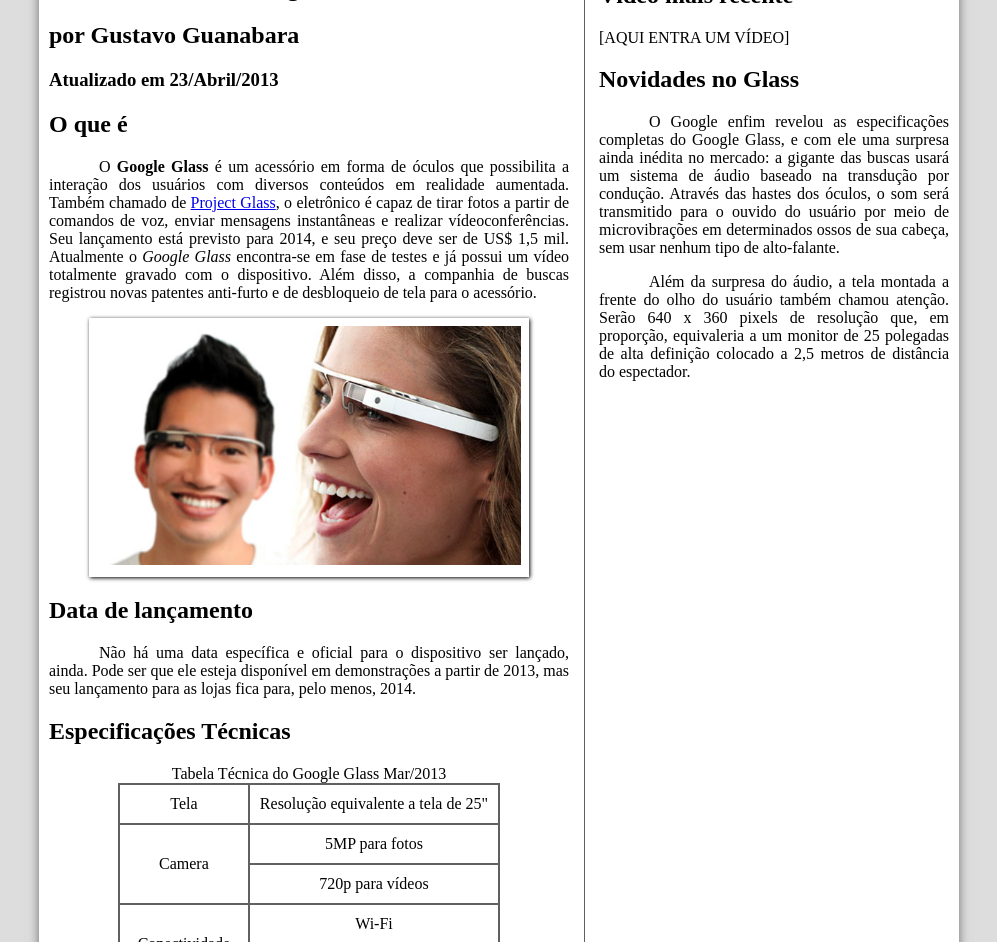
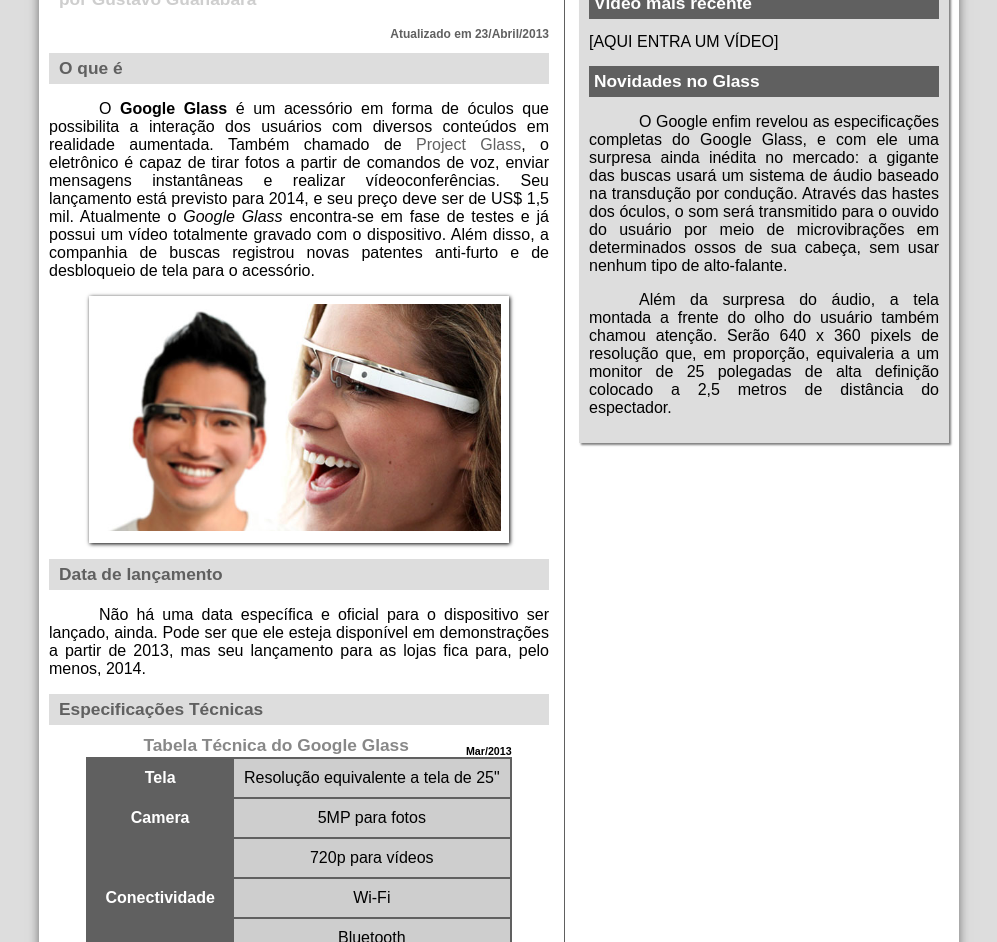
Before and after one commit to SamuelHenrique32/HTML5---Google-Glass-Site, a plain HTML site: page index.html in a window 1280 px wide. Shown: the part 261-1203 px from the top of the page, without its empty margins (141-1138 px from the left). Drawn offline with Linux system fonts and the light colour scheme.

Commit message:
Aulas 20 e 21

```diff
--- a/_css/estilo.css
+++ b/_css/estilo.css
@@ -7,13 +7,8 @@
 }
 
 body{
-    /*background-image: url("fundo.jpg");*/
+    font-family: Arial, sans-serif;
     background-color: #dddddd;
-    /*background-color: #white;*/                           /*#vermelho verde azul (2 digitos para cada)*/
-    /*background-color: rgb(35, 137, 195);*/
-    /*background-color: hsla(165,81%,93%,0.5);*/            /*aceita tambem hsl sem transparencia*/
-    /*color: black;*/
-    /*color: rgb(0,0,0);*/
     color: rgba(0,0,0,1);                                   /*transparencia 0 a 1*/
 }
 
@@ -28,6 +23,15 @@ div#interface{
 p{
     text-align: justify;
     text-indent:  50px;
+}
+
+a{
+    color: #606060;
+    text-decoration: none;
+}
+
+a:hover{                                                    /*ao passar mouse pelo link*/
+    text-decoration: underline;
 }
 
 header#cabecalho img#icone{
@@ -137,10 +141,42 @@ nav#menu a:hover{
 
 section#corpo{
     display: block;
-    width: 520px;
+    width: 500px;
     float: left;                    /*funciona se objetos estiverem configurados em bloco*/
     border-right: 1px solid #606060;
     padding-right: 15px;
+}
+
+article#noticia-principal h2{
+    font-size: 13pt;
+    color: #606060;
+    background-color: #dddddd;
+    padding: 5px 0px 5px 10px;
+    margin: 10px 0px 10px 0px;
+}
+
+header#cabecalho-artigo h1{
+    font-family: 'FonteLogo', sans-serif;
+    font-size: 20pt;
+    color: #606060;
+    margin-bottom: 0px;
+    margin-top: 0px;
+}
+
+.direita{                           /*tudo o que tiver classe direita*/
+    text-align: right;
+}
+
+header#cabecalho-artigo h2{
+    font-size: 13pt;
+    color: #cecece;
+    background-color: #ffffff;
+    margin: 0px;
+}
+
+header#cabecalho-artigo h3{
+    font-size: 12px;
+    color: #606060;
 }
 
 table#tabelaspec{
@@ -157,10 +193,56 @@ table#tabelaspec td{
     vertical-align: middle;
 }
 
+/*classes formatam varios objetos, acessa com ponto*/
+
+table#tabelaspec td.ce{            /*todas celulas com classe ce*/
+    color: #ffffff;
+    background-color: #606060;
+    vertical-align: top;
+    font-weight: bold;
+}
+
+table#tabelaspec td.cd{            /*todas celulas com classe cd*/
+    background-color: #cecece;
+}
+
+table#tabelaspec caption{
+    color: #888888;
+    font-size: 13pt;
+    font-weight: bolder;
+}
+
+table#tabelaspec caption span{
+    display: block;
+    float: right;
+    color: #000000;
+    font-size: 8pt;
+    margin-top: 10px;
+}
+
 aside#lateral{
     display: block;
     width: 350px;
     float: right;
+    background-color: #dddddd;
+    padding: 10px;
+    margin-top: 10px;
+    box-shadow: 2px 2px 2px rgba(0,0,0,.5);
+
+}
+
+aside#lateral h1{
+    font-family: 'FonteLogo', sans-serif;
+    font-size: 20pt;
+    color: #606060;
+    margin-top: 0px;
+}
+
+aside#lateral h2{
+    background-color: #606060;
+    font-size: 13pt;
+    color: #ffffff;
+    padding: 5px;
 }
 
 footer#rodape{
--- a/index.html
+++ b/index.html
@@ -35,12 +35,15 @@
 
             <section id = "corpo">
 
+                <article id="noticia-principal">
+                    <header id="cabecalho-artigo">
                         <hgroup>
                             <h3>Tecnologia > &nbsp;&nbsp;&nbsp;&nbsp;&nbsp;&nbsp;&nbsp;&nbsp; Inovações</h3>
                             <h1>Saiba tudo sobre o Google Glass</h1>
                             <h2>por Gustavo Guanabara</h2>
-                    <h3>Atualizado em 23/Abril/2013</h3>
+                            <h3 class="direita">Atualizado em 23/Abril/2013</h3>
                         </hgroup>
+                    </header>
 
 
                     <h2>O que é</h2>
@@ -61,31 +64,33 @@
 
 
 
-                <h1>Data de lançamento</h1>
+                    <h2>Data de lançamento</h2>
                     <p>Não há uma data específica e oficial para o dispositivo ser lançado, ainda. Pode ser que ele esteja disponível em demonstrações a partir de 2013, mas seu lançamento para as lojas fica para, pelo menos, 2014.</p>
 
-                <h1>Especificações Técnicas</h1>
+                    <h2>Especificações Técnicas</h2>
 
                     <table id="tabelaspec">
 
-                    <caption>Tabela Técnica do Google Glass Mar/2013</caption>
+                        <caption>Tabela Técnica do Google Glass <span>Mar/2013</span></caption>
 
-                    <tr><td>Tela</td><td>Resolução equivalente a tela de 25"</td></tr>
-                    <tr><td rowspan="2">Camera</td><td>5MP para fotos</td></tr>
-                    <tr><td>720p para vídeos</td></tr>
-                    <tr><td rowspan="2">Conectividade</td><td>Wi-Fi</td></tr>
-                    <tr><td>Bluetooth</td></tr>
-                    <tr><td>Memória Interna</td><td>12GB</td></tr>
+                        <tr><td class="ce">Tela</td><td class="cd">Resolução equivalente a tela de 25"</td></tr>
+                        <tr><td rowspan="2" class="ce">Camera</td><td class="cd">5MP para fotos</td></tr>
+                        <tr><td class="cd">720p para vídeos</td></tr>
+                        <tr><td rowspan="2" class="ce">Conectividade</td><td class="cd">Wi-Fi</td></tr>
+                        <tr><td class="cd">Bluetooth</td></tr>
+                        <tr><td class="ce">Memória Interna</td><td class="cd">12GB</td></tr>
 
                     </table>
 
-                <h1>Como funciona</h1>
+                    <h2>Como funciona</h2>
                     <p>De acordo com fontes próximas do Google, os óculos vão contar com uma pequena tela de LCD ou AMOLED na parte superior e em frente aos olhos do usuário. Com o uso de uma câmera e GPS, você pode se situar, assim como selecionar opções com o movimento da cabeça</p>
 
-                <h1>O que você pode fazer com o Google Glasses</h1>
+                    <h2>O que você pode fazer com o Google Glasses</h2>
                     <p>O vídeo de divulgação do Google mostra que você pode se transformar em uma espécie de “super-<wbr/>humano”, já que o aparelho pode indicar a quantos metros você está de seu destino, se o metrô está aberto ou fechado, mostrar o clima, agenda e até mesmo permitir que você marque encontros apenas com comandos de voz.</p>
 
                     [AQUI ENTRA UM VÍDEO]
+
+                </article>
             </section>
 
             <aside id="lateral">
```
Lines whose indentation alone changed are shown as unchanged.
